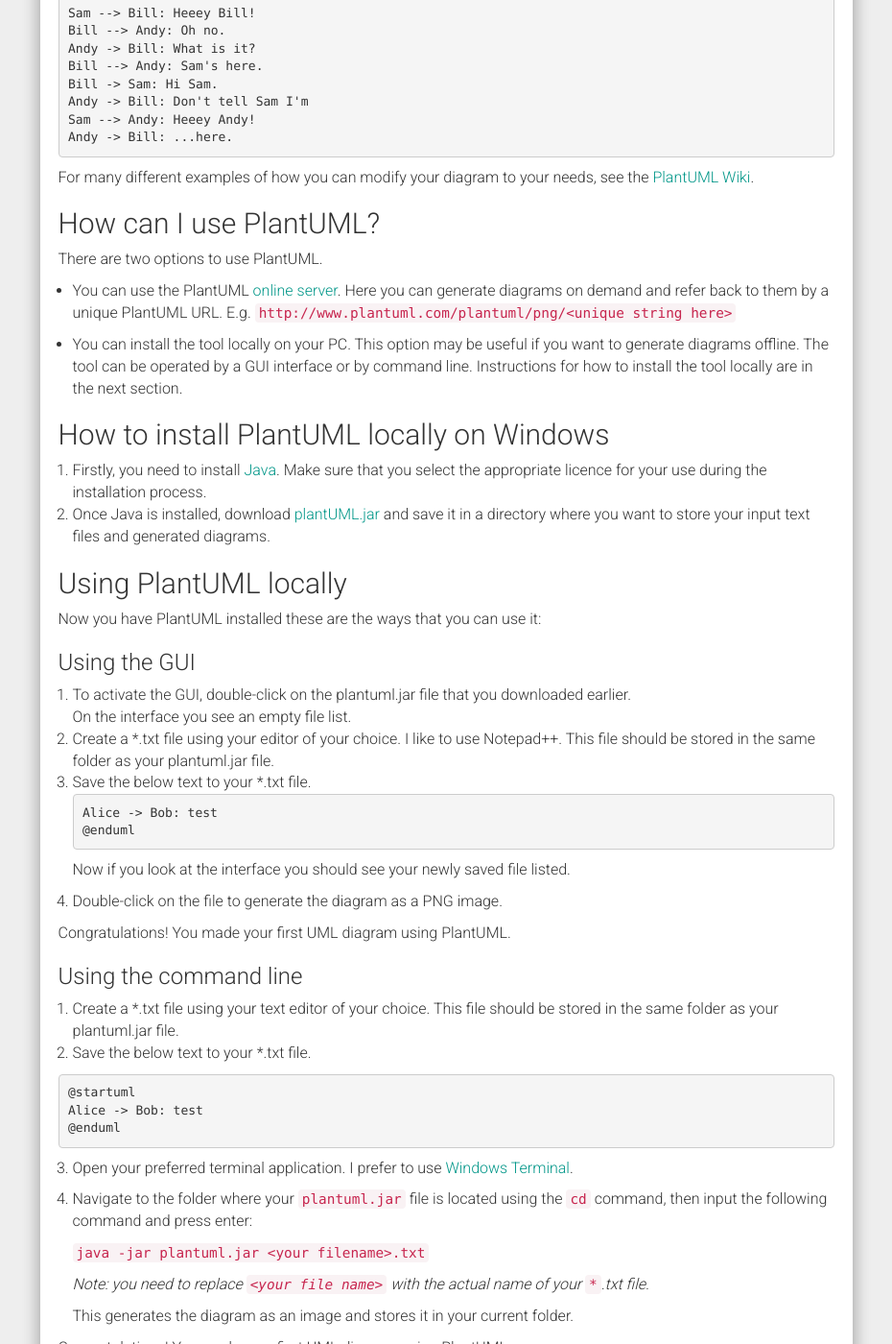
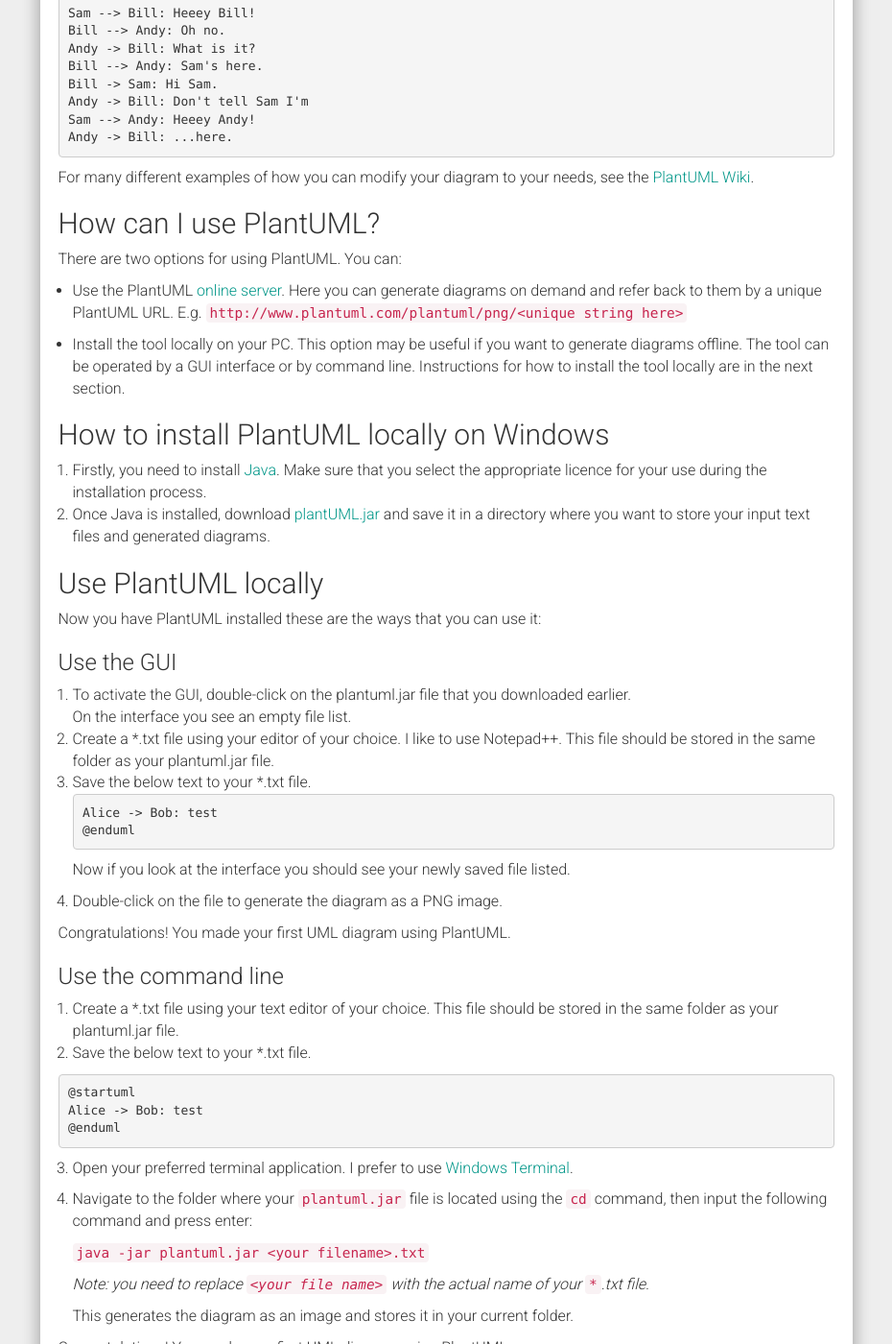
Before and after one commit to sarahhaggarty/sarahhaggarty.github.io, a Jekyll site: the page built from docs/portfolio/PlantUML.md, in a window 1280 px wide and 1400 px high, scrolled down 2005 px. Shown: the whole window at 96% size, without its empty margins (321-1251 px from the left). Built offline with Jekyll 4.4.1, drawn with Linux system fonts in a browser that asks for light colours; nearby versions of some CDN libraries; our own code applies the rules of GitHub Pages for plain Markdown files; some of the changed text lies outside the part shown.

```diff
--- a/docs/portfolio/PlantUML.md
+++ b/docs/portfolio/PlantUML.md
@@ -53,22 +53,22 @@
 
 ## How can I use PlantUML?
 
-There are two options to use PlantUML.
+There are two options for using PlantUML. You can:
 
-- You can use the PlantUML [online server](http://plantuml.com/plantuml). Here you can generate diagrams on demand and refer back to them by a unique PlantUML URL. E.g. `http://www.plantuml.com/plantuml/png/<unique string here>`
+- Use the PlantUML [online server](http://plantuml.com/plantuml). Here you can generate diagrams on demand and refer back to them by a unique PlantUML URL. E.g. `http://www.plantuml.com/plantuml/png/<unique string here>`
 
-- You can install the tool locally on your PC. This option may be useful if you want to generate diagrams offline. The tool can be operated by a GUI interface or by command line. Instructions for how to install the tool locally are in the next section.
+- Install the tool locally on your PC. This option may be useful if you want to generate diagrams offline. The tool can be operated by a GUI interface or by command line. Instructions for how to install the tool locally are in the next section.
 
 ## How to install PlantUML locally on Windows
 
 1. Firstly, you need to install [Java](https://www.java.com/en/download/). Make sure that you select the appropriate licence for your use during the installation process.
 2. Once Java is installed, download [plantUML.jar](http://sourceforge.net/projects/plantuml/files/plantuml.jar/download) and save it in a directory where you want to store your input text files and generated diagrams.
 
-## Using PlantUML locally
+## Use PlantUML locally
 
 Now you have PlantUML installed these are the ways that you can use it:
 
-### Using the GUI
+### Use the GUI
 
 1. To activate the GUI, double-click on the plantuml.jar file that you downloaded earlier.
   On the interface you see an empty file list.
@@ -85,7 +85,7 @@
 
 Congratulations! You made your first UML diagram using PlantUML.
 
-### Using the command line
+### Use the command line
 
 1. Create a *.txt file using your text editor of your choice. This file should be stored in the same folder as your plantuml.jar file.
 2. Save the below text to your *.txt file.
@@ -108,7 +108,7 @@
 
 Congratulations! You made your first UML diagram using PlantUML.
 
-## Further Reading
+## Further reading
 
 This article only contains a very small portion of PlantUML's capabilities. PlantUML is also integrated in many platforms and applications such as GitLab, GitHub, Confluence, WordPress and more. See here for the full [list](https://plantuml.com/running). PlantUML can even be used to create non-UML diagrams! To understand the full scope of what this tool has to offer, which is extensive, you should explore the [PlantUML Wiki.](https://plantuml.com/sequence-diagram) Happy reading!
 
```
Also changed, not shown: docs/_data/projects.json (+10 -3 lines), docs/portfolio/installing-perl-modules.md (added, +98 -0 lines), docs/portfolio/jekyll.markdown (+11 -11 lines), docs/assets/camel.jpg (added).
